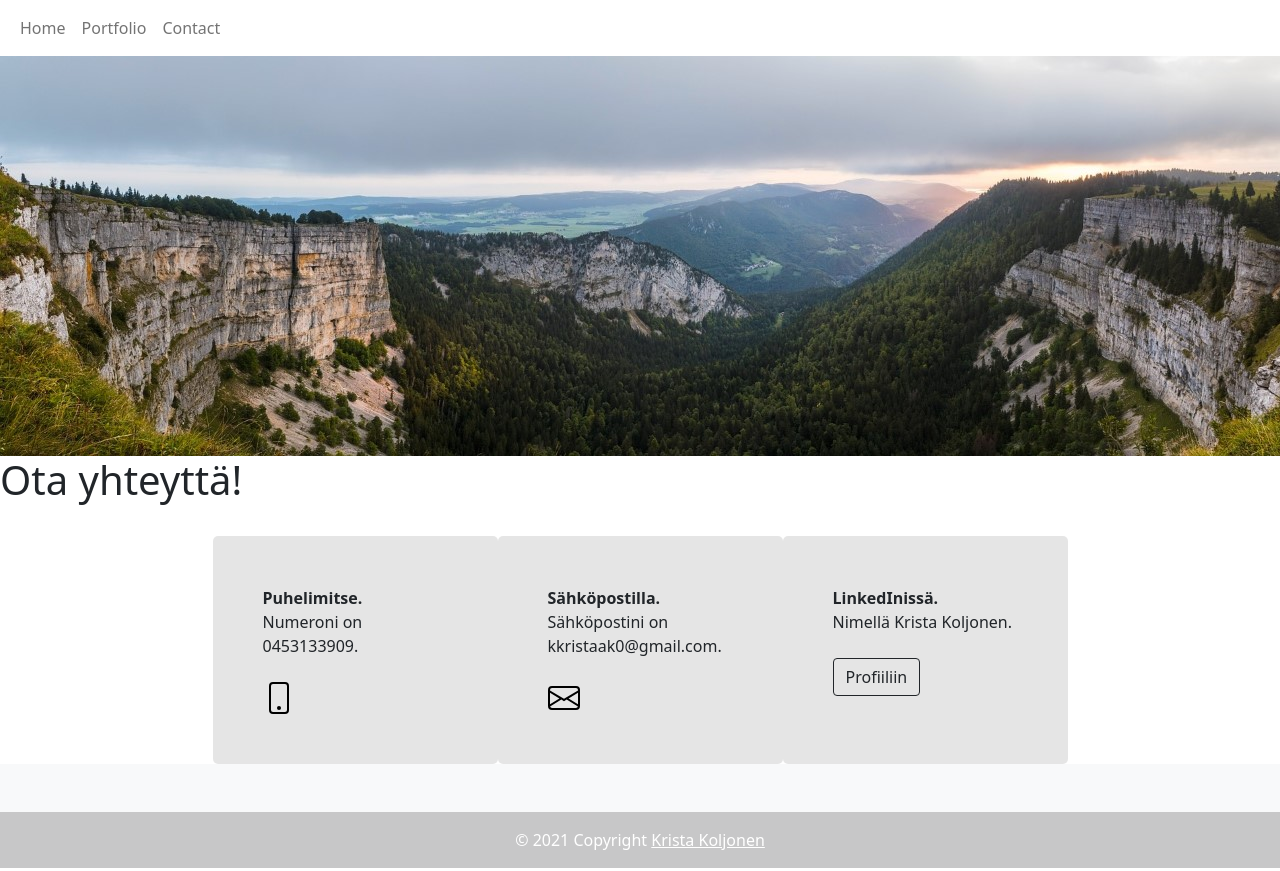
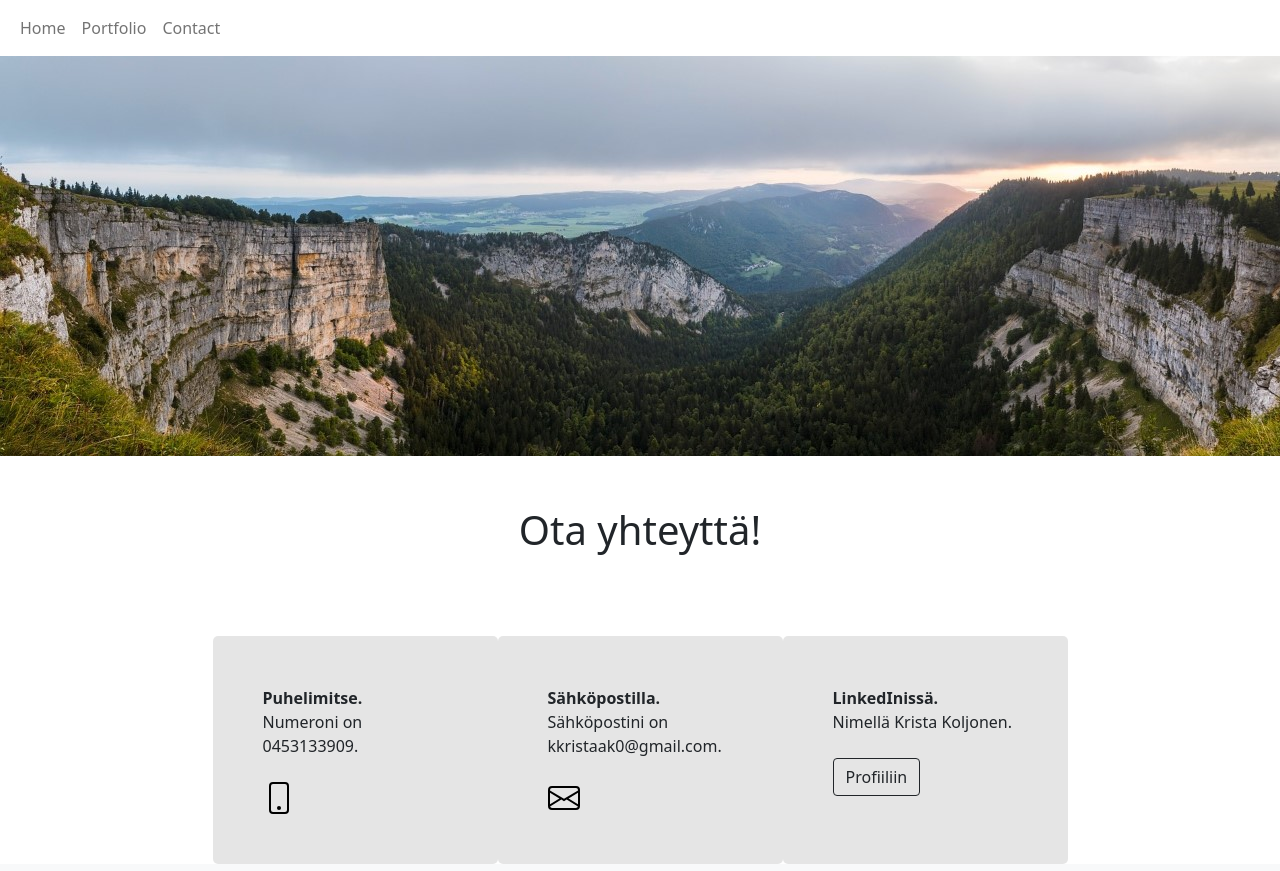
Before and after one commit to kristaiida/BOOTSTRAP, a website: page pages/contact.html in a window 1280 px wide. Shown: the top 871 px of the page. Drawn offline with nearby package versions, Linux system fonts and the light colour scheme.

Commit message:
Last fixes

```diff
--- a/pages/contact.html
+++ b/pages/contact.html
@@ -61,7 +61,7 @@
       </div>
     </header>
 
-    <h1 class="header">Ota yhteyttä!</h1>
+    <h1 class="headerText">Ota yhteyttä!</h1>
 
     <br>
 
```
Also changed, not shown: pages/portfolio.html (+1 -1 lines).
